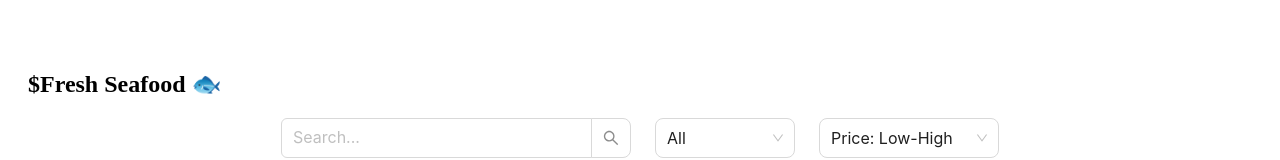
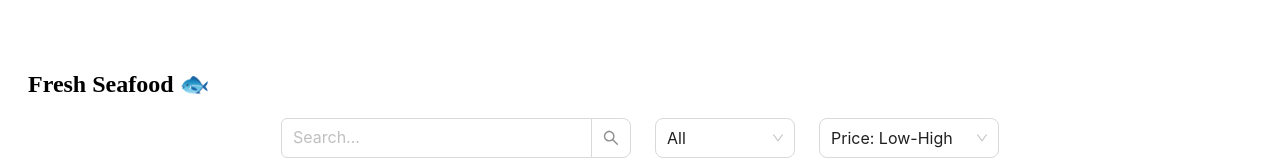
Before and after one commit to Sherman-Shek/seafood-app, a React (Create React App) app: page /en in a window 1280 px wide. Shown: the part 442-602 px from the top of the page. Built offline with nearby package versions, Linux system fonts and the light colour scheme; no server answers.

Commit message:
Implement translate function in SeafoodList.js

```diff
--- a/src/components/SeafoodList.js
+++ b/src/components/SeafoodList.js
@@ -117,7 +117,7 @@ function SeafoodList() {
 
   return (
     <div style={{ padding: "20px" }}>
-      <h2 style={{ marginBottom: "20px" }}>${t("homeContentTitle")} 🐟</h2>
+      <h2 style={{ marginBottom: "20px" }}> {t("homeContentTitle")} 🐟</h2>
 
       <div style={{ display: 'flex', justifyContent: 'center', marginBottom: '40px' }}>
 
```
